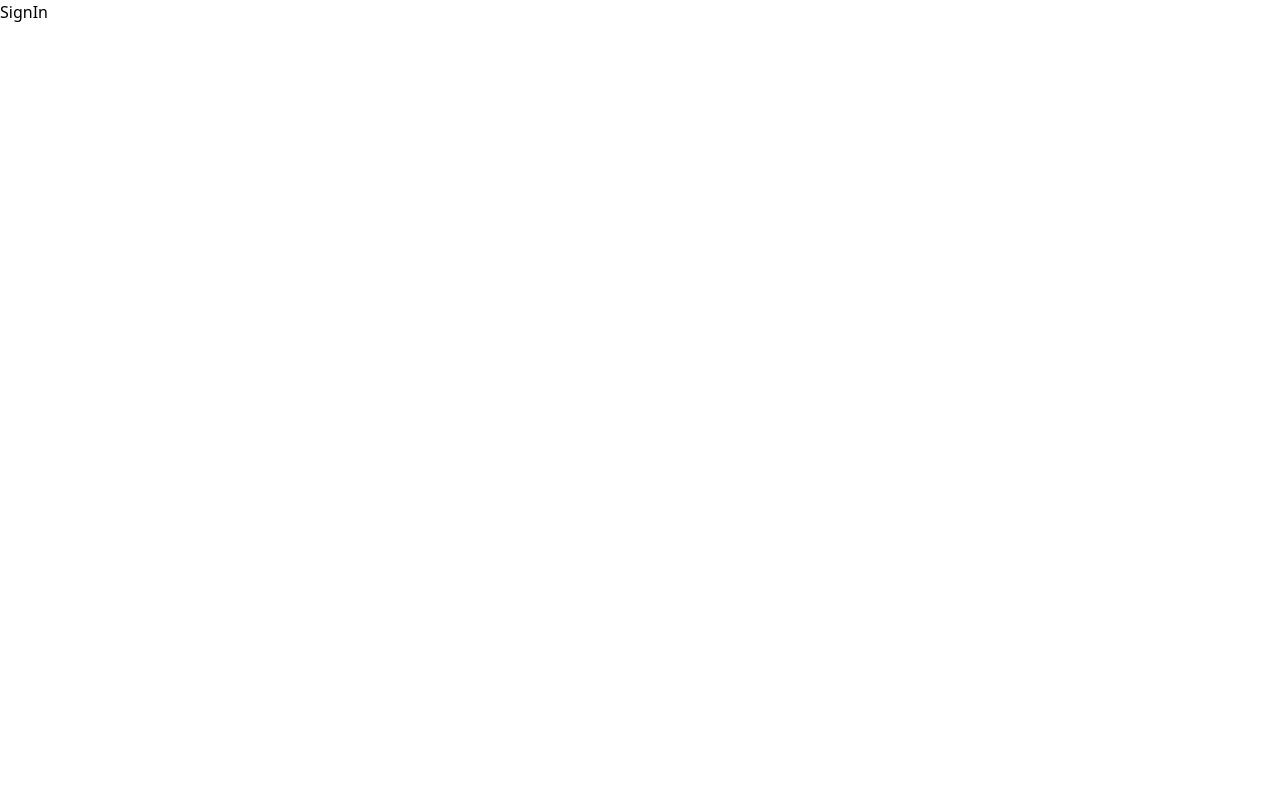
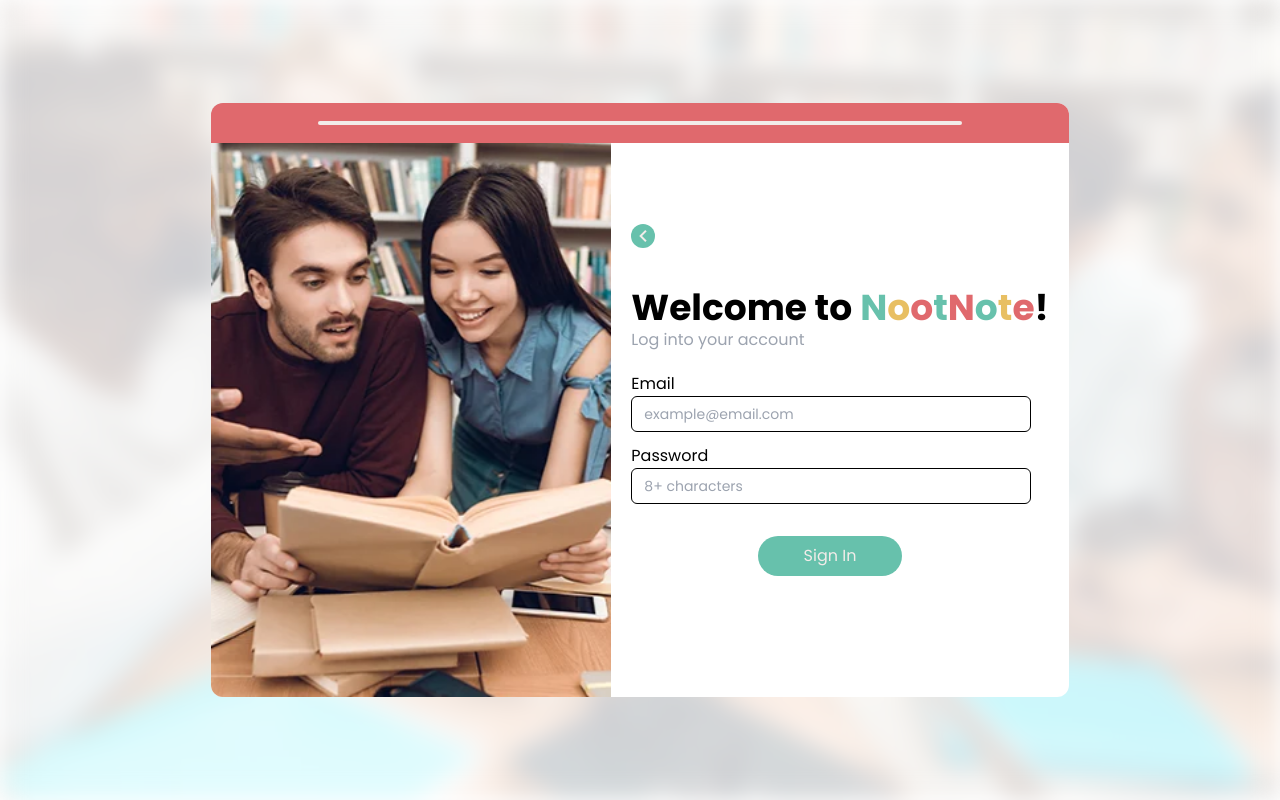
Before and after one commit to julsCadenas/petco, a React (Vite) app: page /signin in a window 1280 px wide. Built offline with nearby package versions, Linux system fonts and the light colour scheme; a web font is replaced by a local one.

Commit message:
login sign up pages

```diff
--- a/src/pages/login.jsx
+++ b/src/pages/login.jsx
@@ -17,10 +17,10 @@ const Login = () => {
       ></div>
 
       {/* Content */}
-      <div className='relative z-10 flex flex-wrap gap-5 items-center bg-white rounded-xl pb-5 md:pb-0 pl-5 md:pl-0 pt-14 md:pt-14 pr-5 justify-center'>
+      <div className='relative z-10 flex flex-wrap gap-5 items-center bg-white rounded-xl pb-5 md:pb-0 pl-5 md:pl-0 pt-14 md:pt-0 pr-5 justify-center'>
 
         {/* Red Bar */}
-        <div className='justify-center absolute top-0 left-0 w-full h-10 bg-red-500 rounded-t-xl flex items-center'>
+        <div className='justify-center absolute top-0 left-0 w-full h-10 bg-red2 rounded-t-xl flex items-center'>
           <div className='w-3/4 border-t-4 border-white2 rounded-full '></div>
         </div>
 
@@ -42,7 +42,7 @@ const Login = () => {
             <aside className='flex items-center gap-3 text-xs md:text-sm'>
               <p>Already have an account?</p>
               <span>
-                <button className='border border-blue2 hover:bg-blue2 hover:text-white2 transition-colors rounded-full px-3 py-1'>Sign in</button>
+                <Link to='/signin' className='border border-blue2 hover:bg-blue2 hover:text-white2 transition-colors rounded-full px-3 py-1'>Sign in</Link>
               </span>
             </aside>
           </section>
--- a/src/pages/signin.jsx
+++ b/src/pages/signin.jsx
@@ -1,9 +1,88 @@
-import React from 'react'
+import React from 'react';
+import signuppic from '../assets/signuppic.png';
+import bg from '../assets/bg.png';
+import { Link } from 'react-router-dom';
 
 const SignIn = () => {
+  const text = "Noot Note";
+  const colors = ['#67c1ac', '#e8bf62', '#e0696d'];
+
   return (
-    <div>SignIn</div>
+    <main className='font-poppins flex flex-wrap gap-5 items-center justify-center h-screen relative'>
+
+      {/* Blurred Background */}
+      <div
+        className='absolute inset-0 bg-cover bg-center filter blur-md z-0'
+        style={{ backgroundImage: `url(${bg})`, backgroundColor: 'rgba(255, 255, 255, 0.8)', backgroundBlendMode: 'lighten' }}
+      ></div>
+
+      {/* Content */}
+      <div className='relative z-10 flex flex-wrap gap-5 items-center bg-white rounded-xl pb-5 md:pb-0 pl-5 md:pl-0 pt-14 md:pt-0 pr-5 justify-center'>
+
+        {/* Red Bar */}
+        <div className='justify-center absolute top-0 left-0 w-full h-10 bg-red2 rounded-t-xl flex items-center'>
+          <div className='w-3/4 border-t-4 border-white2 rounded-full '></div>
+        </div>
+
+        <figure className='hidden md:flex'>
+          <img src={signuppic} alt="sign up" className='rounded-l-xl w-[400px]' />
+        </figure>
+
+        <div className='flex flex-col'>
+
+          <section className='flex justify-between items-center pb-10'>
+            <aside>
+              <Link to='/landing' className='bg-blue2 rounded-full text-white2 flex items-center'>
+                <span className="material-symbols-outlined">
+                  chevron_left
+                </span>
+              </Link>
+            </aside>
+
+          </section>
+
+          <section>
+            <section>
+              <div className='flex font-bold text-2xl md:text-4xl'>
+                <p className='pr-2'>Welcome to</p>
+                {text.split("").map((char, index) => (
+                  <span
+                    key={index}
+                    style={{
+                      color: colors[index % colors.length],
+                    }}
+                  >
+                    {char}
+                  </span>
+                ))}
+                <span>!</span>
+              </div>
+
+              <p className='text-gray-400'>Log into your account</p>
+            </section>
+          </section>
+
+          <section className='flex flex-col space-y-5 pt-5'>
+            <section>
+              <div>
+                <p>Email</p>
+                <input required type="email" placeholder='example@email.com' className='mb-3 text-gray-400 text-sm pl-3 focus:outline-none focus:text-blue2 focus:border-blue2 hover:border-blue2 hover:text-blue2 transition-all border border-black rounded-md w-[400px] h-9' />
+              </div>
+              <div>
+                <p>Password</p>
+                <input required type="password" placeholder='8+ characters' className='mb-3 text-gray-400 text-sm pl-3 focus:outline-none focus:text-blue2 focus:border-blue2 hover:border-blue2 hover:text-blue2 transition-all border border-black rounded-md w-[400px] h-9' />
+              </div>
+            </section>
+            <div className='flex justify-center -ml-5'>
+              <button className='bg-blue2 w-36 h-10 rounded-full text-white2'>Sign In</button>
+            </div>
+          </section>
+
+        </div>
+      </div>
+
+    </main>
   )
 }
 
-export default SignIn
+export default SignIn;
```
